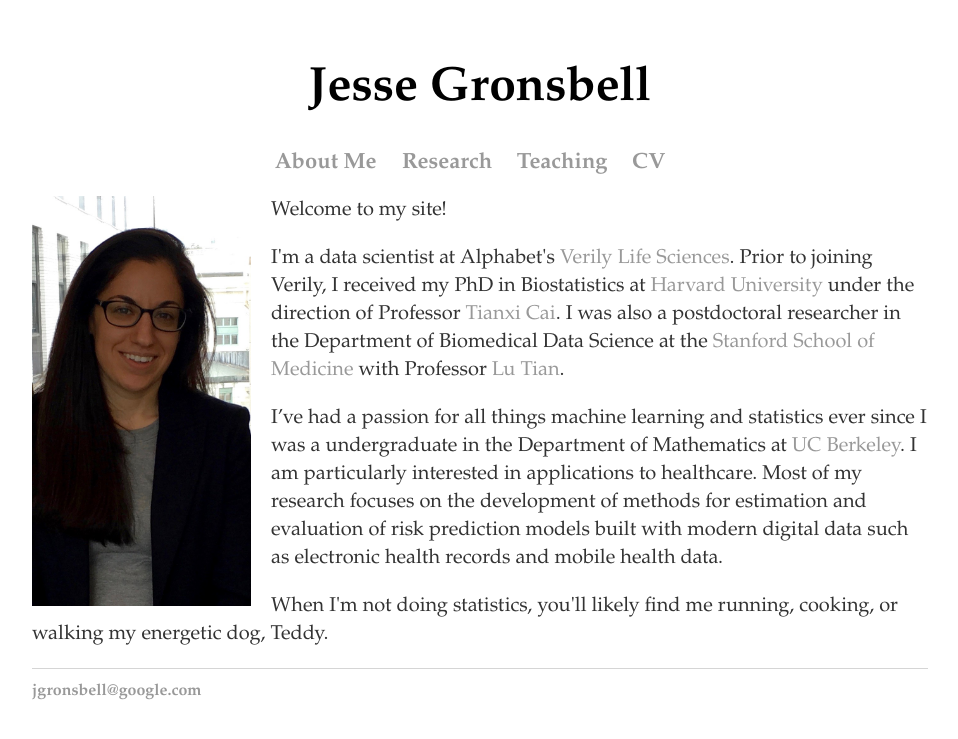
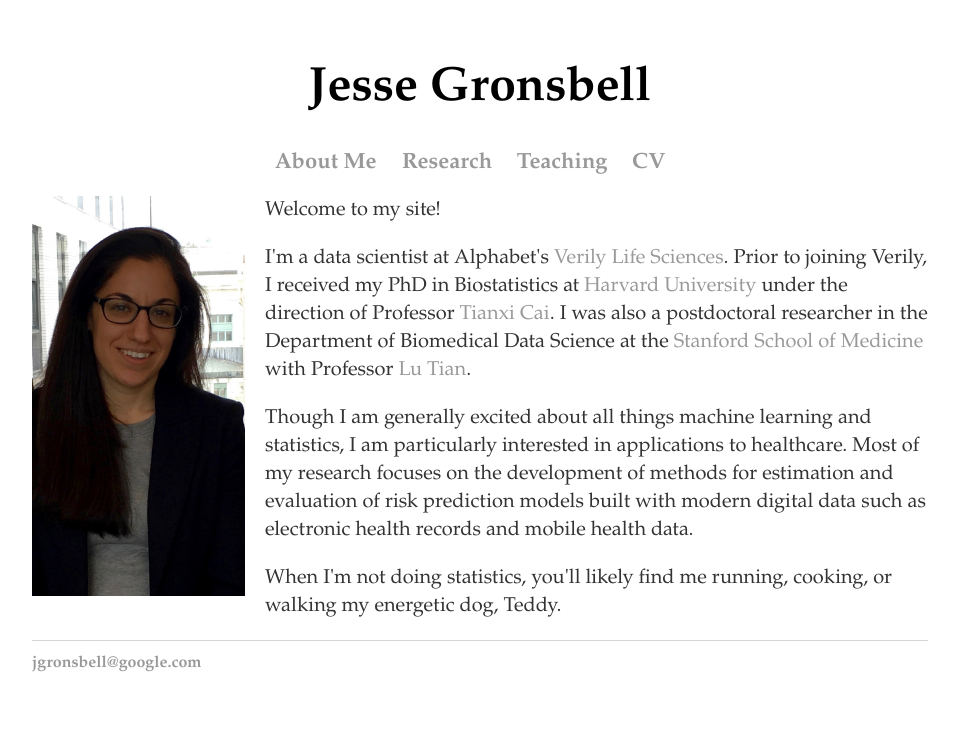
Before and after one commit to jgrons/old_website, a Jekyll site: the page built from index.html, in a window 1280 px wide. Shown: the top 739 px of the page, without its empty margins (160-1118 px from the left). Built offline with Jekyll 4.4.1, drawn with Linux system fonts in a browser that asks for light colours.

Commit message:
Update index.html

```diff
--- a/index.html
+++ b/index.html
@@ -5,7 +5,7 @@
 
 
 	<div class="span2">
-            <img src="../pics/IMG_1115.jpeg" HEIGHT="410" WIDTH="219" align="left" style="margin:0px 20px 0px 0px"
+            <img src="../pics/IMG_1115.jpeg" HEIGHT="400" WIDTH="213" align="left" style="margin:0px 20px 0px 0px"
                   title="JG" alt="JG"/></a>
         </div>
 
@@ -27,9 +27,8 @@
 	</p>
 
 	<p style="font-size:20px; font-family: palatino">
-		I’ve had a passion for all things machine learning and statistics ever since I was a undergraduate in the Department of Mathematics
-		at <a href="https://math.berkeley.edu/">UC Berkeley</a>.  I am particularly interested in applications to healthcare.
-		Most of my research focuses on the development
+		Though I am generally excited about all things machine learning and statistics, I am particularly interested
+		in applications to healthcare.  Most of my research focuses on the development
 		of methods for estimation and evaluation of risk prediction models built with
 		modern digital data such as electronic health records and mobile health data.
 
```
